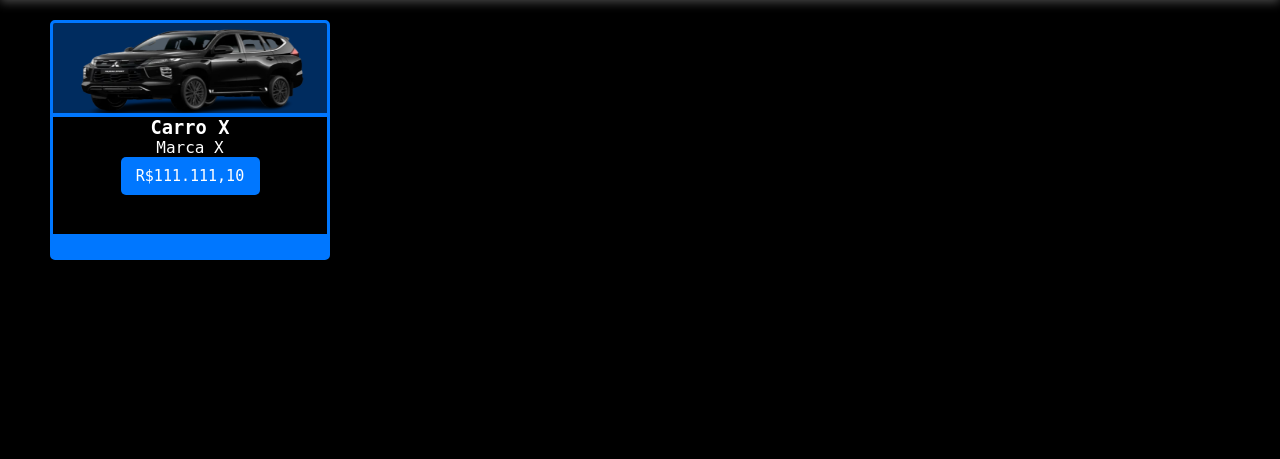
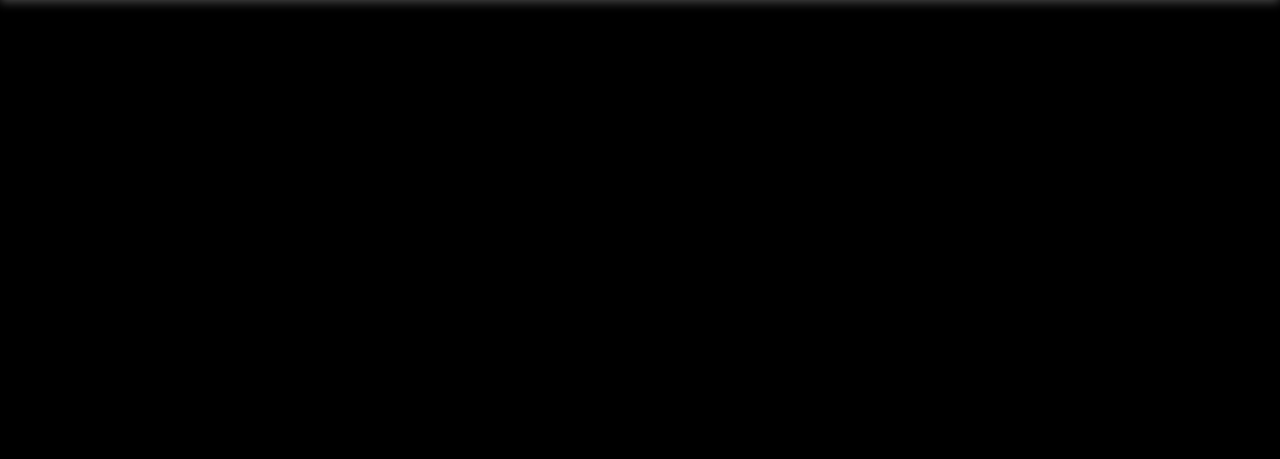
Before and after one commit to MuriloHsTorres/ProjetoCarros, a PHP site: page /proj/catalogo/catalogo.php in a window 1280 px wide. Shown: the part 100-559 px from the top of the page. Run offline with PHP 8.4, Linux system fonts and the light colour scheme; data that the repository does not hold is empty; some libraries are stand-ins or nearby versions.

Commit message:
Update catalogo.php

```diff
--- a/proj/catalogo/catalogo.php
+++ b/proj/catalogo/catalogo.php
@@ -99,15 +99,6 @@
                 }
             ?>
 
-            <div class="car_box">
-                <img src="image.png" alt="imagem_carro" class="car_img">
-                <div class="content">
-                    <h3>Carro X</h3>
-                    <p>Marca X</p>
-                    <a href="#"><button>R&#36;111.111,10</button></a>
-                </div>
-            </div>
-
         </section>
     </main>
 
```
